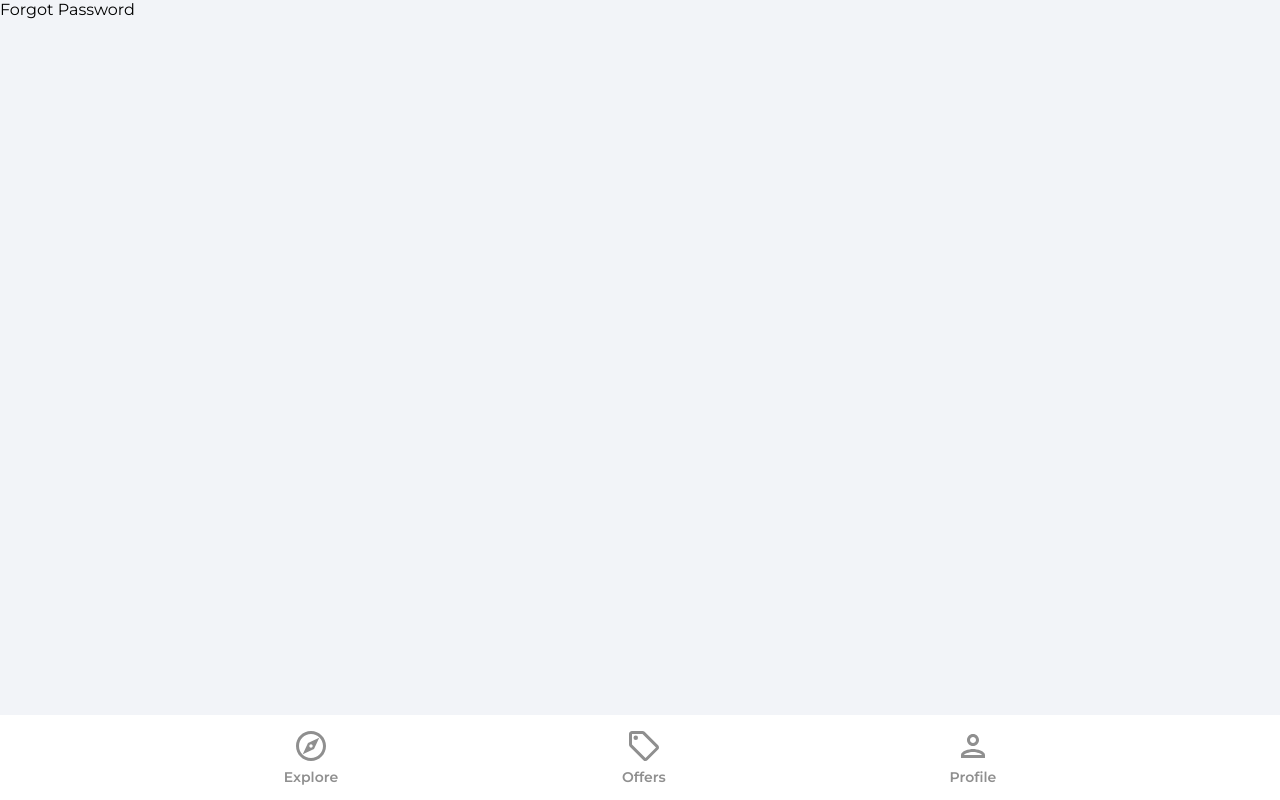
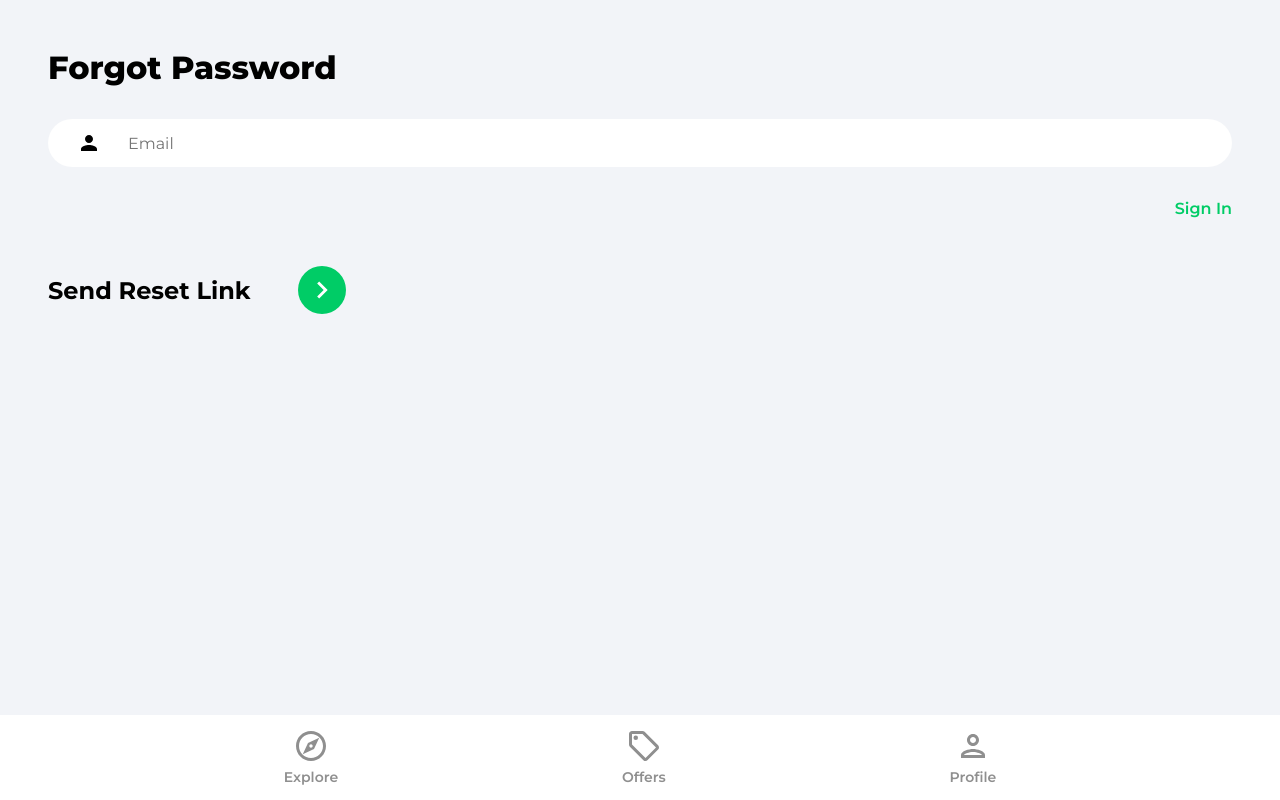
Before and after one commit to kphillips001/Real-Estate-Marketplace, a React (Create React App) app: page /forgot-password in a window 1280 px wide. Built offline with nearby package versions, Linux system fonts and the light colour scheme.

Commit message:
added forgot password page

```diff
--- a/src/pages/ForgotPassword.js
+++ b/src/pages/ForgotPassword.js
@@ -1,6 +1,54 @@
+import { useState } from 'react';
+import { Link } from 'react-router-dom';
+import { getAuth, sendPasswordResetEmail } from 'firebase/auth';
+import { toast } from 'react-toastify';
+import { ReactComponent as ArrowRightIcon } from '../assets/svg/keyboardArrowRightIcon.svg';
+
 function ForgotPassword() {
-    return (
-      <div>Forgot Password</div>
-    )
-  }
-  export default ForgotPassword
+  const [email, setEmail] = useState('');
+
+  const onChange = (e) => {
+    setEmail(e.target.value);
+  };
+
+  const onSubmit = async (e) => {
+    e.preventDefault();
+    try {
+      const auth = getAuth();
+      await sendPasswordResetEmail(auth, email);
+      toast.success('Email was sent');
+    } catch (error) {
+      toast.error('Could not send reset email');
+    }
+  };
+
+  return (
+    <div className='pageContainer'>
+      <header>
+        <p className='pageHeader'>Forgot Password</p>
+      </header>
+      <main>
+        <form onSubmit={onSubmit}>
+          <input
+            type='email'
+            className='emailInput'
+            placeholder='Email'
+            id='email'
+            value={email}
+            onChange={onChange}
+          />
+          <Link className='forgotPasswordLink' to='/sign-in'>
+            Sign In
+          </Link>
+          <div className='signInBar'>
+            <div className='signInText'>Send Reset Link</div>
+            <button className='signInButton'>
+              <ArrowRightIcon fill='#ffffff' width='34px' height='34 px' />
+            </button>
+          </div>
+        </form>
+      </main>
+    </div>
+  );
+}
+export default ForgotPassword;
```
